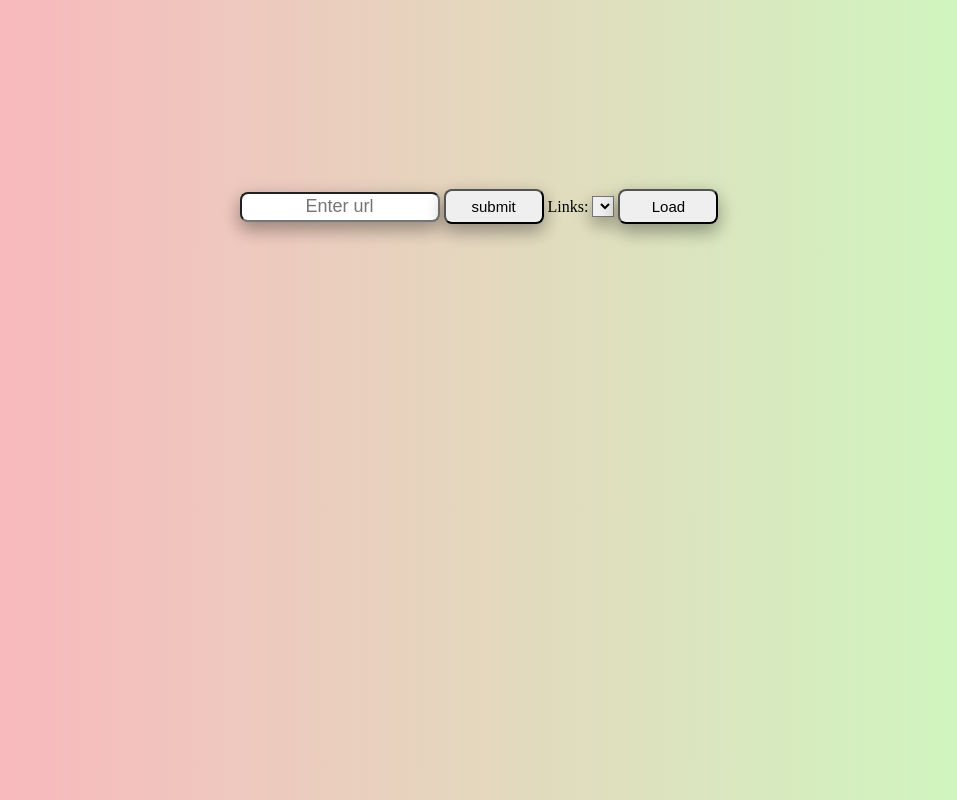
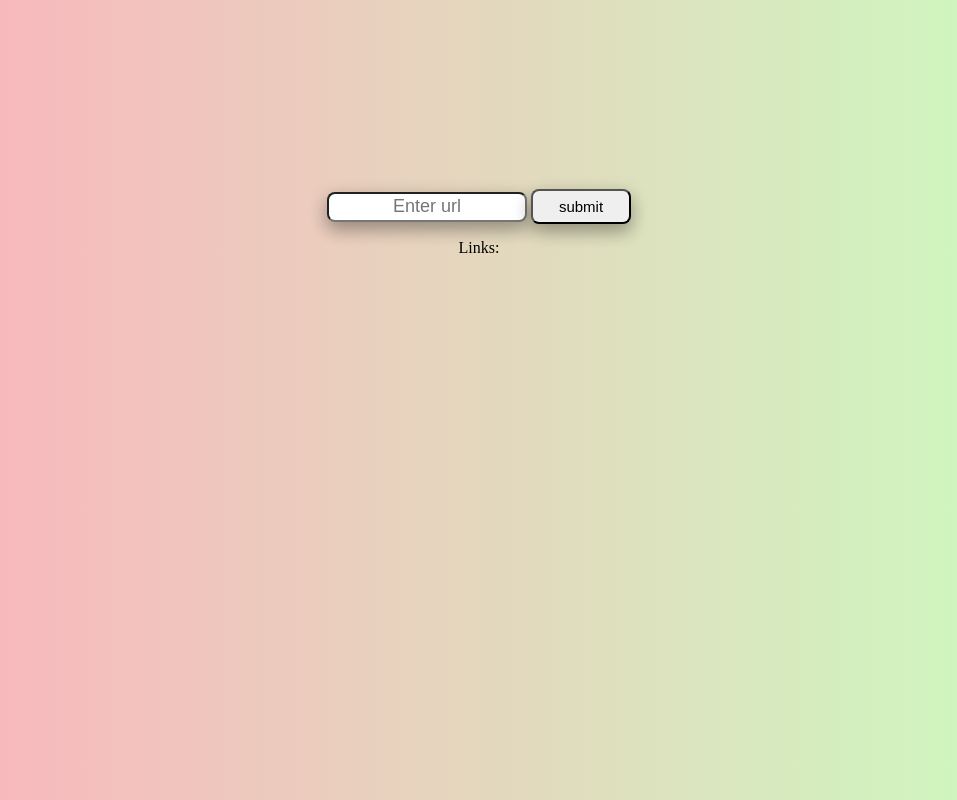
Before and after one commit to anandtoshniwal93/Sprint3Demo, a plain HTML site: page html/scrapper.html in a window 1280 px wide. Shown: the top 800 px of the page, without its empty margins (161-1118 px from the left). Drawn offline with nearby package versions, Linux system fonts and the light colour scheme.

Commit message:
Update scrapper.html

```diff
--- a/html/scrapper.html
+++ b/html/scrapper.html
@@ -1,4 +1,3 @@
-
 <html>
 <head>
   <title></title>
@@ -12,9 +11,9 @@
 <div id="wrapper">
 <input type="text" id="url" placeholder="Enter url">
 <input type="submit" class="btn" value="submit" onclick="load_links();">
-Links: <select id="links"></select>
-<input type="submit" class="btn" value="Load" onclick="load_url();">
-<div id="images"></div>
+</br>
+</br>
+<label>Links:</label> <ul id="links"></ul>
 <br/><br/>
 </div>
 </body>
```
